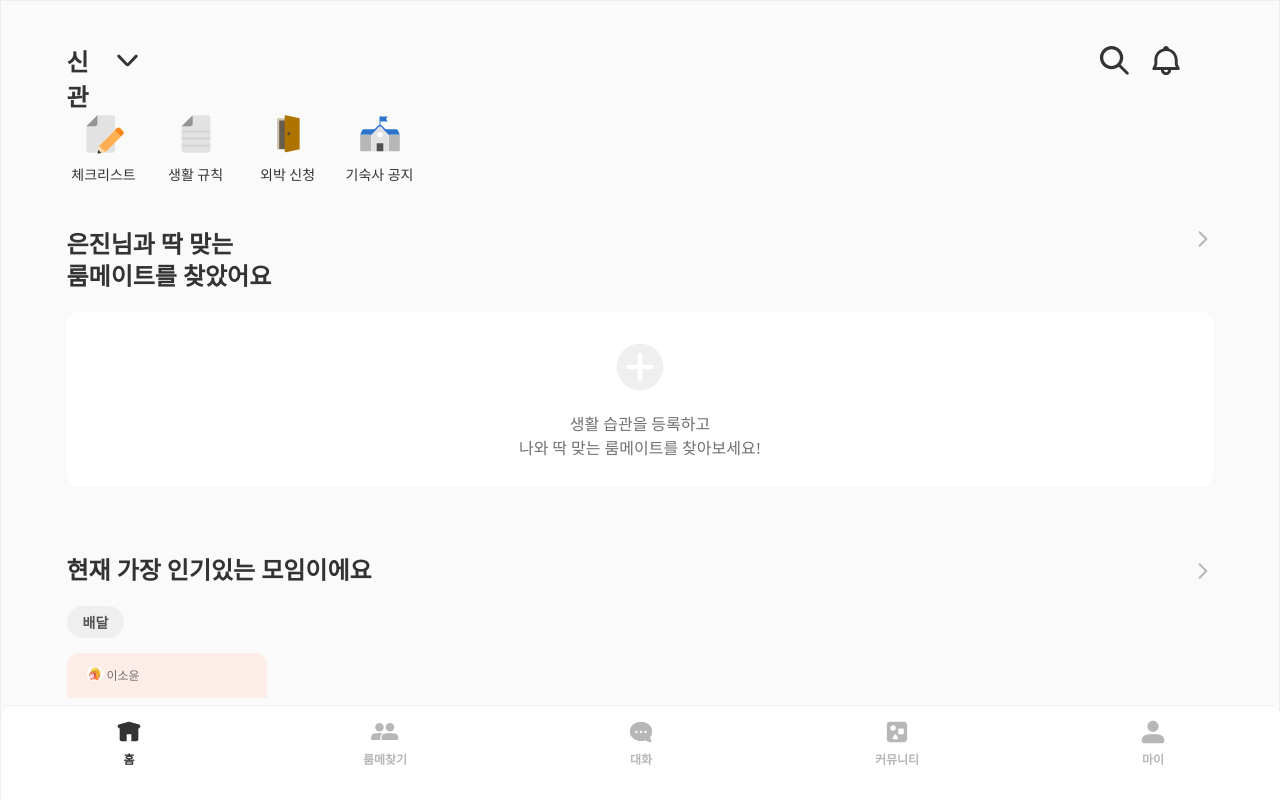
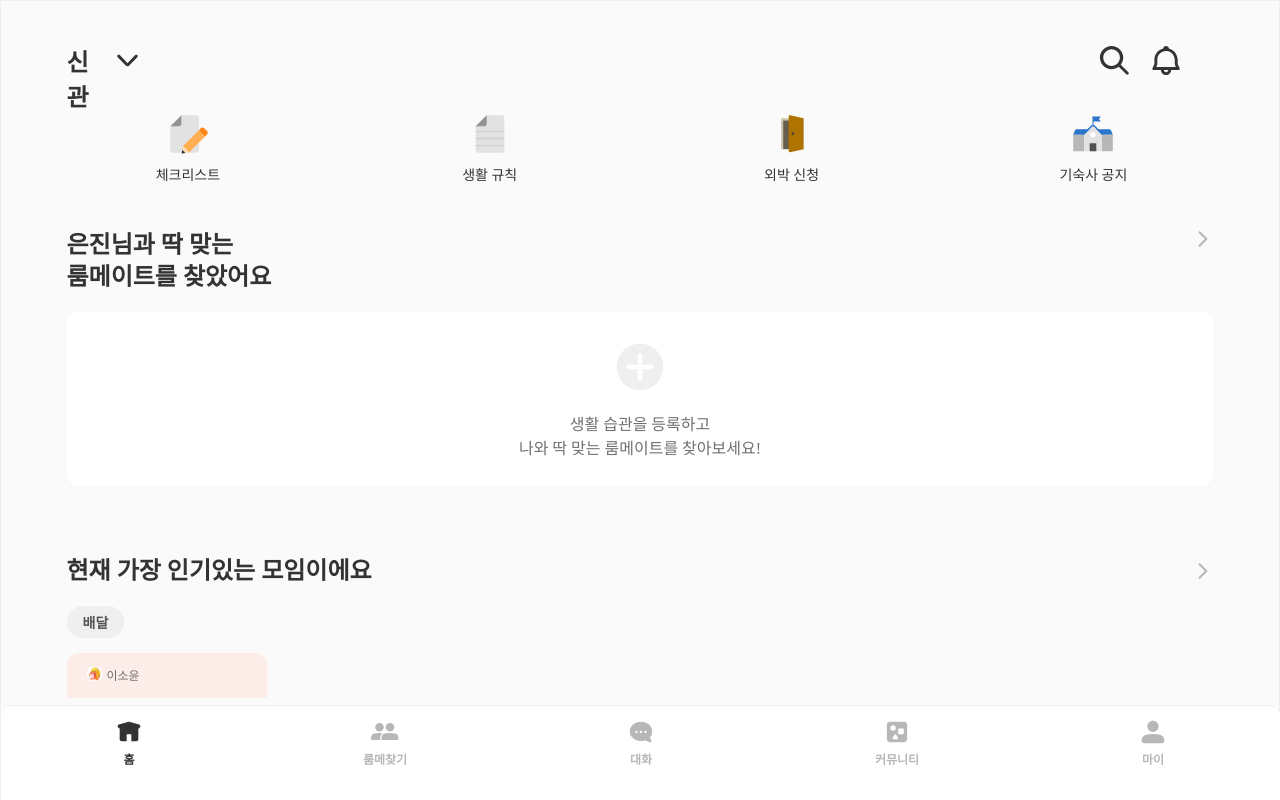
Before and after one commit to G-E-E-K-S/GEEKS-FE, a React (Create React App) app: page /home in a window 1280 px wide. Built offline with nearby package versions, Linux system fonts and the light colour scheme; a web font is replaced by a local one.

Commit message:
Change px to vw (width and margin)

```diff
--- a/src/pages/Main/Home.js
+++ b/src/pages/Main/Home.js
@@ -18,18 +18,21 @@ import chick from '../../assets/img/Join/chick.svg';
 const System = styled.div`
     width: 100%;
     display: flex;
-    margin: 4.26vh 5px 0 5px;
+    margin: 4.26vh 1.28vw 0 1.28vw;
     &>:last-child {
         margin-right: 0; /* 마지막 이미지에는 간격을 적용하지 않음 */
     }
 `;
 const Icons = styled.div`
-    width: 64px;
+    width: 16.41vw;
     display: flex;
     flex-direction: column;
     align-items: center;
-    margin-right: 28px;
+    margin-right: 7.17vw;
     cursor: pointer;
+    &:last-child {
+        margin-right: 0;
+    }
 `;
 const Icon = styled.img`
     margin-bottom: 8px;
```
